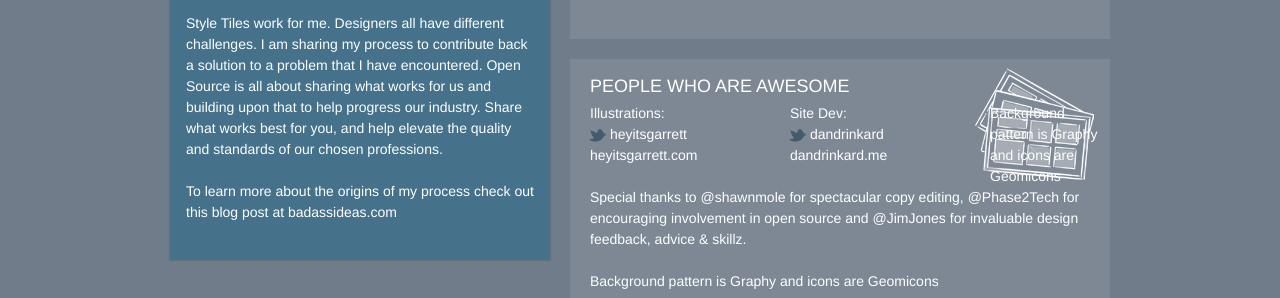
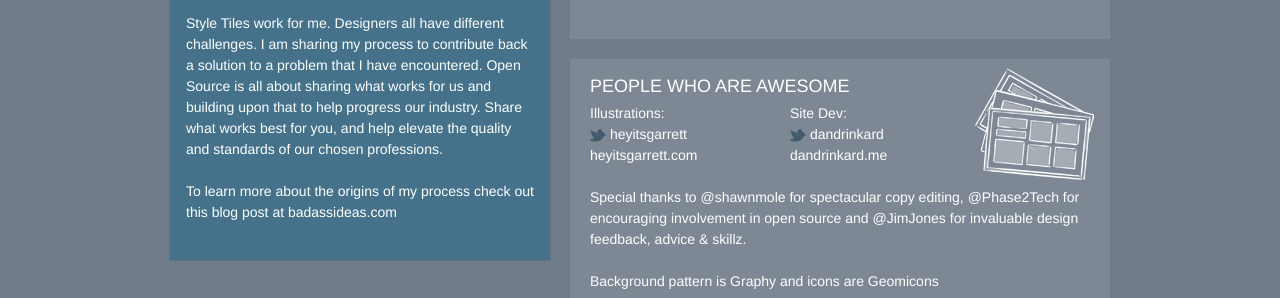
Before and after one commit to styletiles/styletiles.github.com, a Jekyll site: the page built from _posts/2012-02-01-index.html, in a window 1280 px wide and 900 px high, scrolled down 4747 px. Shown: the part 536-834 px from the top of the window. Built offline with Jekyll 4.4.1, drawn with Linux system fonts in a browser that asks for light colours; nearby versions of some CDN libraries; comment, search, counter and statistics services are not loaded.

Commit message:
alignment
alignment

```diff
--- a/_includes/footer.html
+++ b/_includes/footer.html
@@ -43,7 +43,6 @@
                 encouraging involvement in open source and <a href="http://www.twitter.com/jimjones">@JimJones</a> for invaluable design
                 feedback, advice &amp; skillz.
             </p>
-<p>Background pattern is <a href="http://subtlepatterns.com/?p=834"> Graphy</a> and icons are <a href="http://geomicons.com/">Geomicons</a></p>
 <p class="span7">Background pattern is <a href="http://subtlepatterns.com/?p=834"> Graphy</a> and icons are <a href="http://geomicons.com/">Geomicons</a></p>
         </div>
     </div>
```
